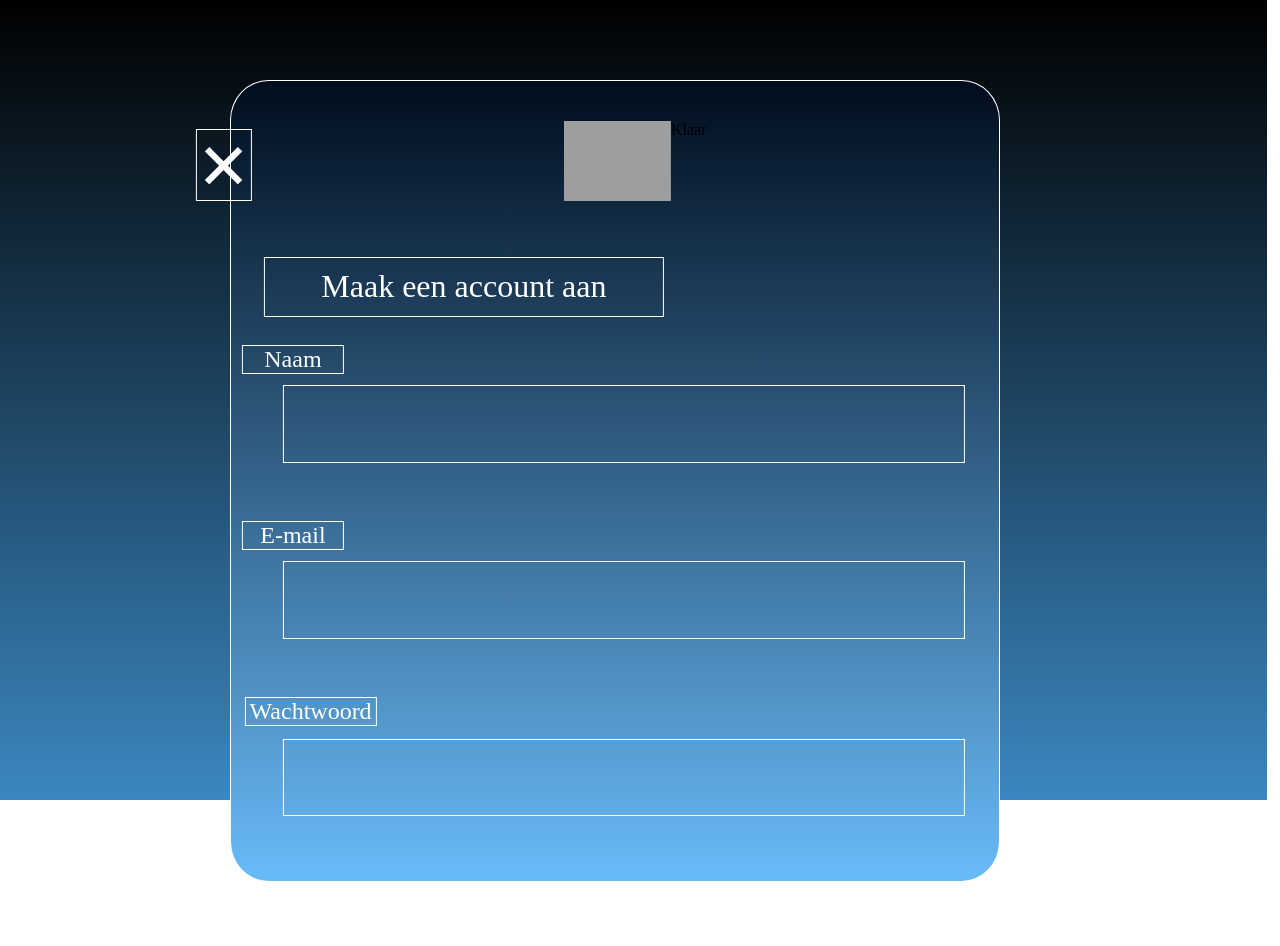
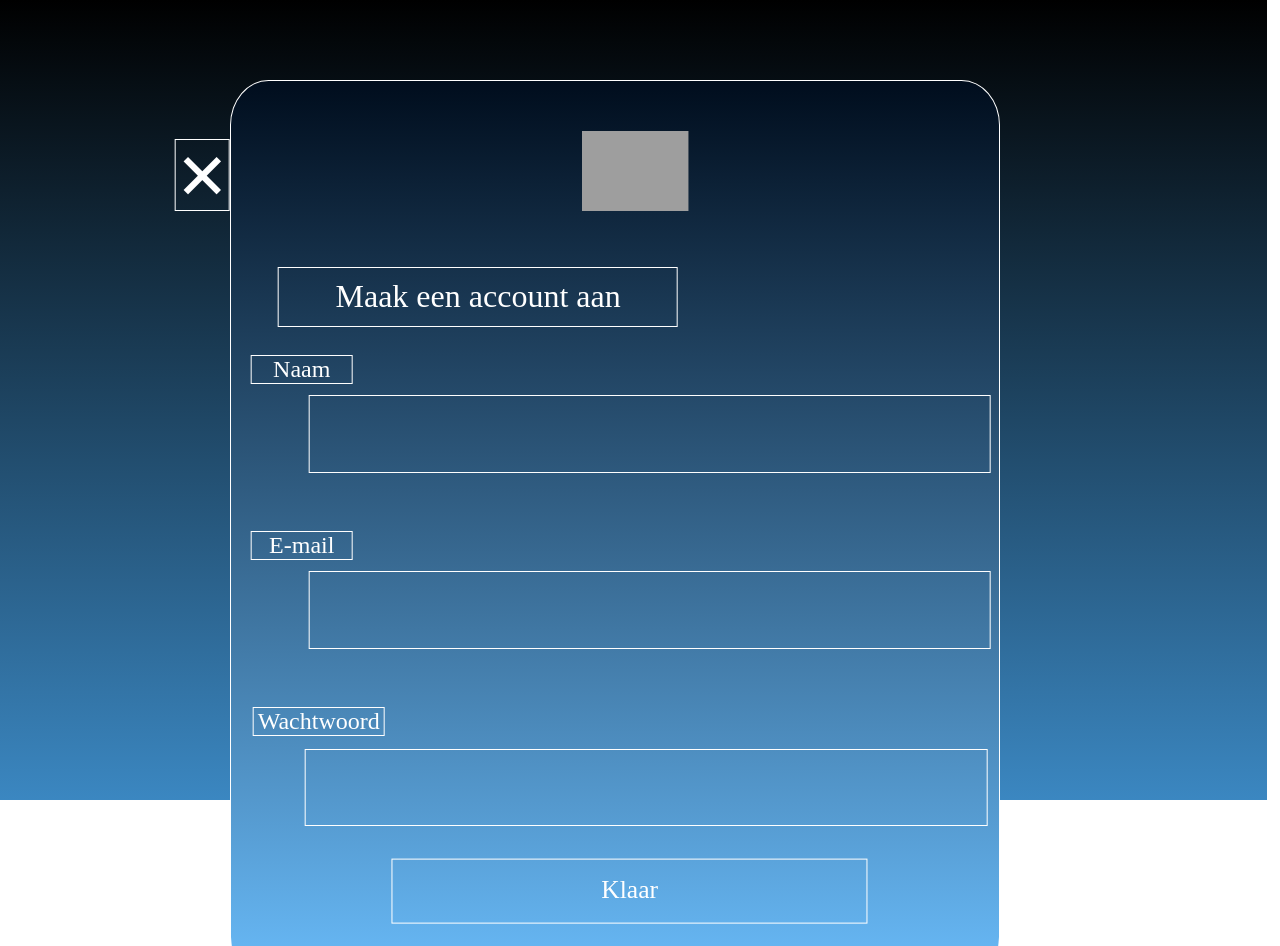
Before and after one commit to hussen612/Project3_SocialMedia, a plain HTML site: page registratie.html in a window 1280 px wide. Shown: the top 946 px of the page. Before the commit the page ends 882 px from the top, so only its background shows below. Drawn offline with Linux system fonts and the light colour scheme; grey boxes are pictures that could not be loaded.

Commit message:
Registratie update + fixes

```diff
--- a/registratie.css
+++ b/registratie.css
@@ -23,7 +23,7 @@
     border: solid 1px white;
     position: absolute;
     width: 60%;
-    height: 800px;
+    height: 900px;
     top: 10%;
     left: 18%;
     border-radius: 5%;
@@ -34,7 +34,7 @@
     border: solid 1px white;
     position: absolute;
     top: 10%;
-    right: 320%;
+    right: 430%;
     font-size: 4em;
     color: white;
     height: 70px;
@@ -45,7 +45,7 @@
     position: absolute;
     top: 170%;
     color: white;
-    right: 30%;
+    right: 10%;
     width: 10cm;
     height: 1cm;
     text-align: center;
@@ -57,7 +57,7 @@
     border: solid 1px white;
     position: absolute;
     top: 280%;
-    right: 255%;
+    right: 315%;
     color: white;
     font-size: 1.5em;
     width: 100px;
@@ -68,7 +68,7 @@
     border: solid 1px white;
     position: absolute;
     top: 500%;
-    right: 255%;
+    right: 315%;
     color: white;
     font-size: 1.5em;
     width: 100px;
@@ -79,7 +79,7 @@
     border: solid 1px white;
     position: absolute;
     top: 720%;
-    right: 232%;
+    right: 285%;
     color: white;
     font-size: 1.5em;
     width: 130px;
@@ -90,7 +90,7 @@
     border: solid 1px white;
     position: absolute;
     top: 330%;
-    right: -182%;
+    right: -283%;
     width: 18cm;
     height: 2cm;
 }
@@ -99,7 +99,7 @@
     border: solid 1px white;
     position: absolute;
     top: 550%;
-    right: -182%;
+    right: -283%;
     width: 18cm;
     height: 2cm;
 }
@@ -108,7 +108,7 @@
     border: solid 1px white;
     position: absolute;
     top: 772%;
-    right: -182%;
+    right: -280%;
     color: white;
     font-size: 1.5em;
     width: 18cm;
@@ -116,8 +116,15 @@
     text-align: center;
 }
 
-#aanmaak-buttton {
+#aanmaak-button {
     border: solid 1px white;
     position: absolute;
-    top: 50%;
+    top: 950%;
+    transform: translate(-40%, -50%);
+    color: white;
+    width: 12cm;
+    height: 1cm;
+    padding: 15px 10px 10px 10px;
+    text-align: center;
+    font-size: 1.6em;
 }
```
